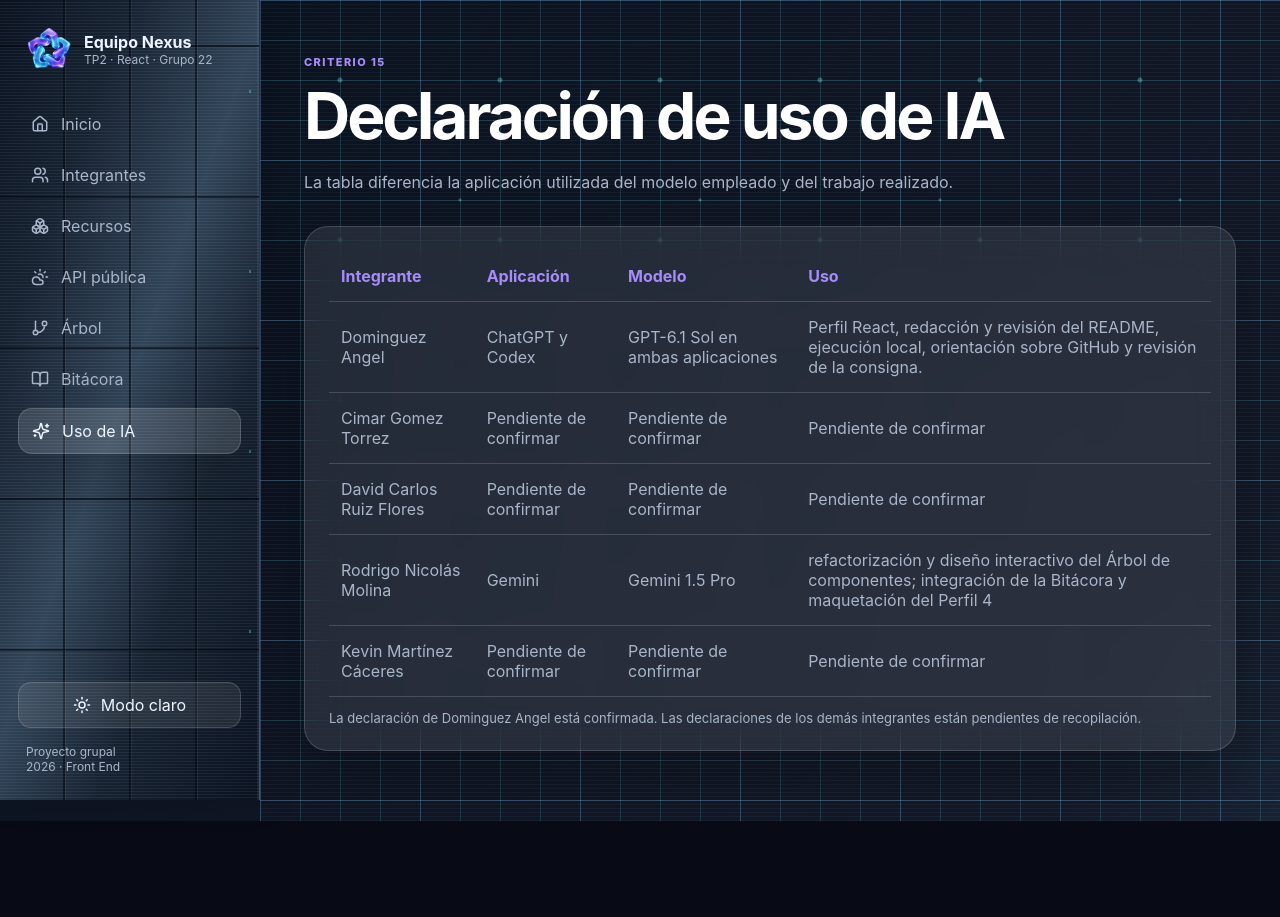
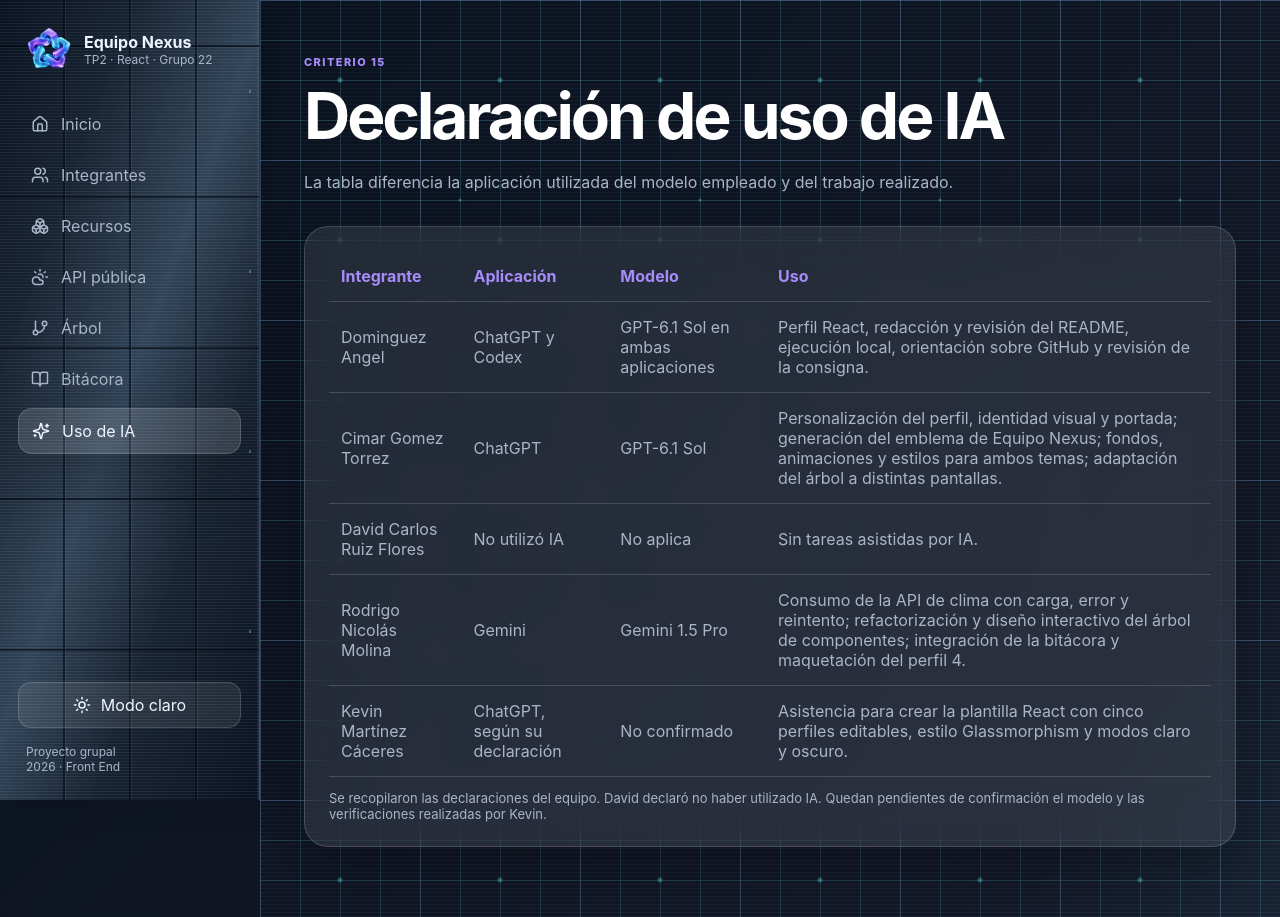
Before and after one commit to Lunreth/tp2-grupo22-desarrollo-web, a React (Vite) app in the folder tp2-grupo22-app-react/: page /ia in a window 1280 px wide. Before the commit the page ends 821 px from the top, so only its background shows below. Built offline with nearby package versions, Linux system fonts and the light colour scheme.

Commit message:
Incorporar declaraciones de IA del equipo y actualizar README

```diff
--- a/tp2-grupo22-app-react/src/pages/AiUsage.jsx
+++ b/tp2-grupo22-app-react/src/pages/AiUsage.jsx
@@ -7,13 +7,30 @@
     "GPT-6.1 Sol en ambas aplicaciones",
     "Perfil React, redacción y revisión del README, ejecución local, orientación sobre GitHub y revisión de la consigna."
   ],
-  ["Cimar Gomez Torrez", "Pendiente de confirmar", "Pendiente de confirmar", "Pendiente de confirmar"],
-  ["David Carlos Ruiz Flores", "Pendiente de confirmar", "Pendiente de confirmar", "Pendiente de confirmar"],
-
-  ["Rodrigo Nicolás Molina", "Gemini", "Gemini 1.5 Pro",
-    "refactorización y diseño interactivo del Árbol de componentes; integración de la Bitácora y maquetación del Perfil 4"],
-
-    ["Kevin Martínez Cáceres", "Pendiente de confirmar", "Pendiente de confirmar", "Pendiente de confirmar"]
+  [
+    "Cimar Gomez Torrez",
+    "ChatGPT",
+    "GPT-6.1 Sol",
+    "Personalización del perfil, identidad visual y portada; generación del emblema de Equipo Nexus; fondos, animaciones y estilos para ambos temas; adaptación del árbol a distintas pantallas."
+  ],
+  [
+    "David Carlos Ruiz Flores",
+    "No utilizó IA",
+    "No aplica",
+    "Sin tareas asistidas por IA."
+  ],
+  [
+    "Rodrigo Nicolás Molina",
+    "Gemini",
+    "Gemini 1.5 Pro",
+    "Consumo de la API de clima con carga, error y reintento; refactorización y diseño interactivo del árbol de componentes; integración de la bitácora y maquetación del perfil 4."
+  ],
+  [
+    "Kevin Martínez Cáceres",
+    "ChatGPT, según su declaración",
+    "No confirmado",
+    "Asistencia para crear la plantilla React con cinco perfiles editables, estilo Glassmorphism y modos claro y oscuro."
+  ]
 ];
 
 export default function AiUsage() {
@@ -37,8 +54,9 @@
           </table>
         </div>
         <p className="note">
-          La declaración de Dominguez Angel está confirmada. Las declaraciones
-          de los demás integrantes están pendientes de recopilación.
+            Se recopilaron las declaraciones del equipo. David declaró no haber
+            utilizado IA. Quedan pendientes de confirmación el modelo y las
+            verificaciones realizadas por Kevin.
         </p>
       </GlassCard>
     </section>
```
Also changed, not shown: 1 other file (tests, documents, lock files or other folders).
